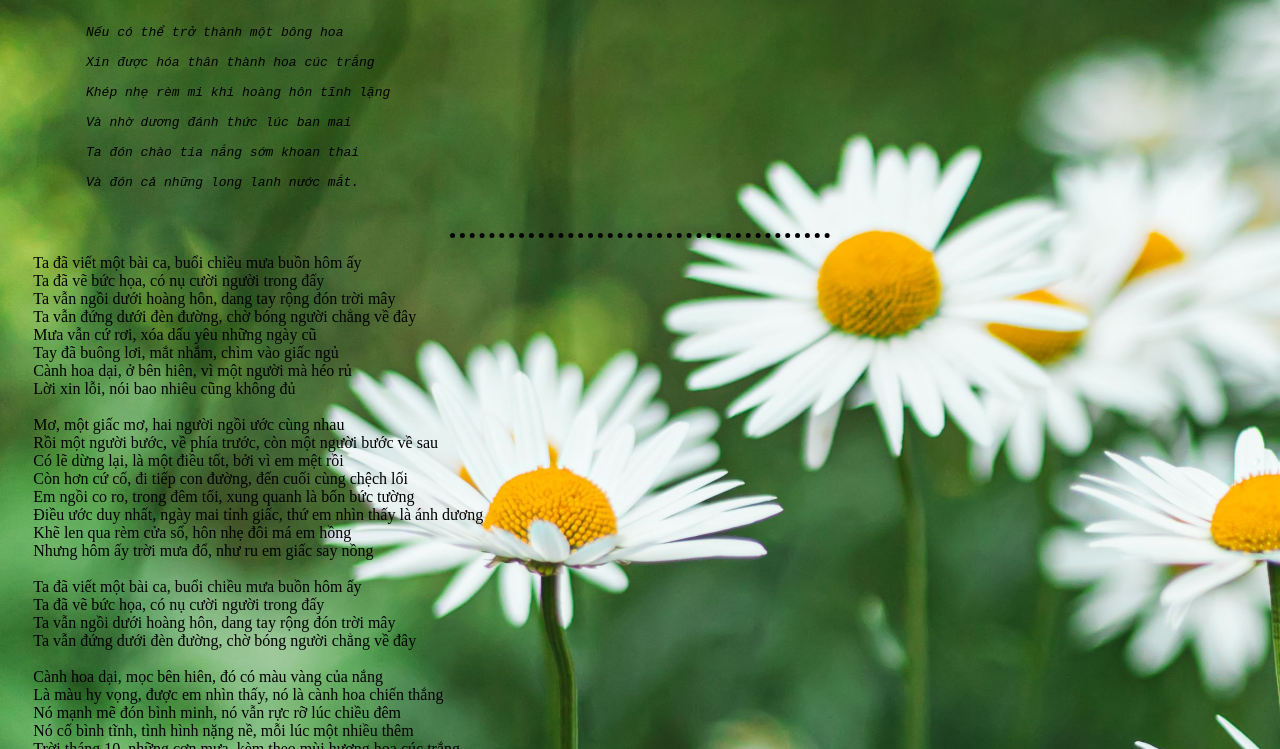
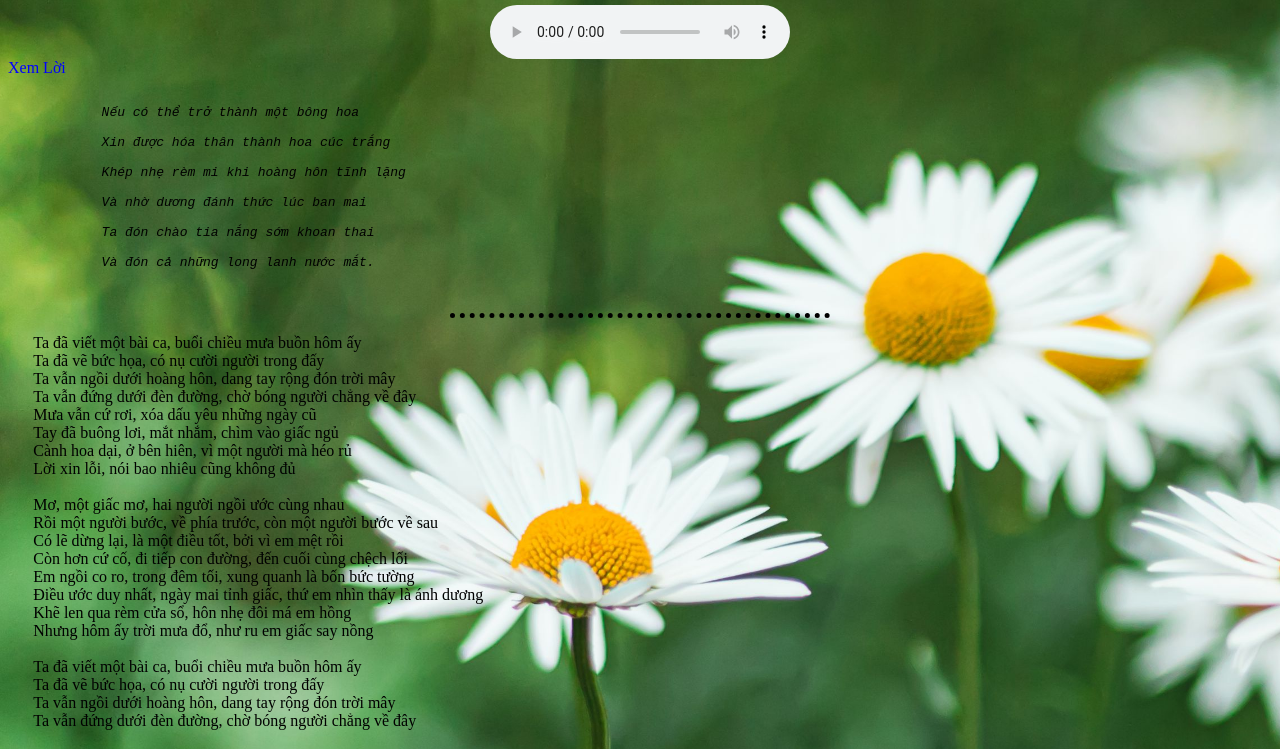
Before and after one commit to vuvg/artwork, a plain HTML site: page index.html in a window 1280 px wide. Shown: the part 153-902 px from the top of the page. Drawn offline with Linux system fonts and the light colour scheme.

Commit message:
Sunday Working

```diff
--- a/css/styles.css
+++ b/css/styles.css
@@ -1,5 +1,5 @@
 body {
-  background-image: url(../daisy2.jpg);
+  background-image: url(../img/daisy2.jpg);
   background-repeat: no-repeat;
   background-size: cover;
 }
@@ -18,11 +18,14 @@ h3 {
   color: #11324D;
 }
 
-.content {
+.lyric > p {
+  padding-left: 2%;
+}
 
 
+.showLyric > label {
+  color: blue;
 }
-
-.content > p {
-  padding-left: 2%;
+.showLyric > label:hover {
+  cursor: pointer;
 }
--- a/index.html
+++ b/index.html
@@ -5,16 +5,28 @@
     <meta charset="utf-8">
     <title>My Daisy 🤍</title>
     <<link rel="stylesheet" href="css/styles.css">
+      <script type="text/javascript" src="js/control.js"></script>
   </head>
 
   <body>
+    <div class="title">
       <center>
         <hr />
         <h1>My Daisy</h1>
         <br>
         <hr />
       </center>
+    </div>
+
     <div class="content">
+      <center>
+        <div class = "music">
+        </div>
+      </center>
+      <div class = "showLyric">
+        <label onclick="showLyric()">Xem Lời</label>
+      </div>
+      <div class = "lyric">
         <pre>
           <i>
             Nếu có thể trở thành một bông hoa
@@ -30,7 +42,7 @@
             Và đón cả những long lanh nước mắt.
           </i>
         </pre>
-      <hr/>
+        <hr />
         <p>
           Ta đã viết một bài ca, buổi chiều mưa buồn hôm ấy<br />
           Ta đã vẽ bức họa, có nụ cười người trong đấy<br />
@@ -87,7 +99,7 @@
           Cành hoa dại, ở bên hiên, vì một người mà héo rủ<br />
           Hẹn gặp lại, em, ở bên trong những giấc ngủ<br />
         </p>
-
+      </div>
   </body>
 
   </html>
--- /dev/null
+++ b/js/control.js
@@ -0,0 +1,22 @@
+window.onload = function() {
+  let musicPlayer = new Audio("music/My Daisy.mp3");
+  musicPlayer.setAttribute("autoplay", true);
+  musicPlayer.setAttribute("controls", "controls");
+  musicPlayer.setAttribute("id", "musicPlayer");
+  let musicDiv = document.getElementsByClassName("music")[0];
+  musicDiv.appendChild(musicPlayer);
+}
+
+function showLyric() {
+  let lyric = document.getElementsByClassName("lyric")[0];
+  let showLyricButton = document.getElementsByClassName("showLyric")[0];
+  let isDisplayLyric = getComputedStyle(lyric, null).display;
+  console.log(isDisplayLyric);
+  if (isDisplayLyric == "none") {
+    lyric.style.display = "block";
+    showLyricButton.children[0].innerHTML = "Thu gọn";
+  } else {
+    lyric.style.display = "none";
+    showLyricButton.children[0].innerHTML = "Xem lời";
+  }
+}
```
Also changed, not shown: img/daisy2.jpg (renamed from daisy2.jpg), 1 other file. Lines whose indentation alone changed are shown as unchanged.
